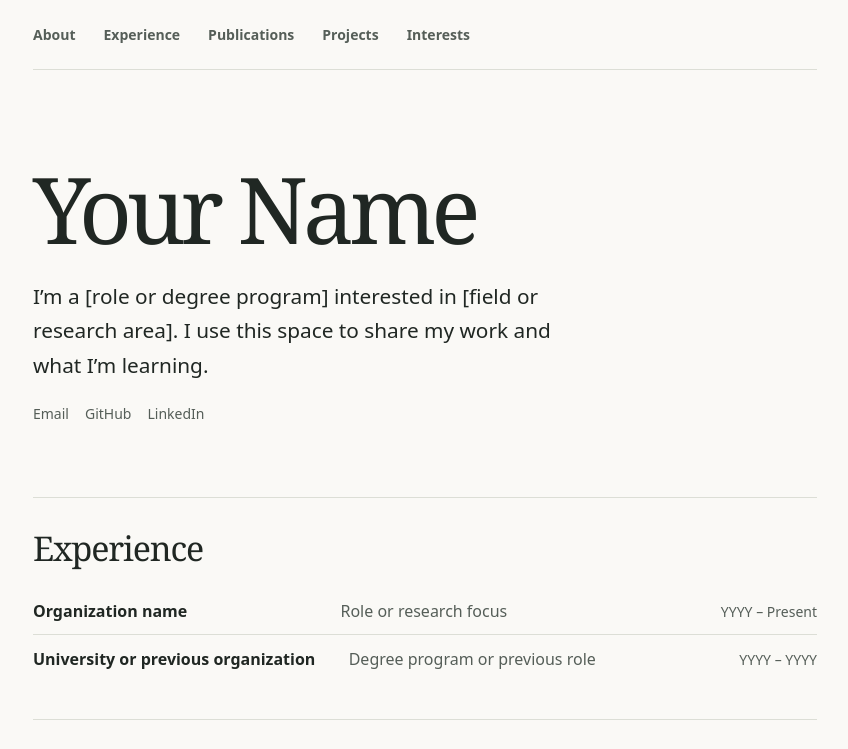
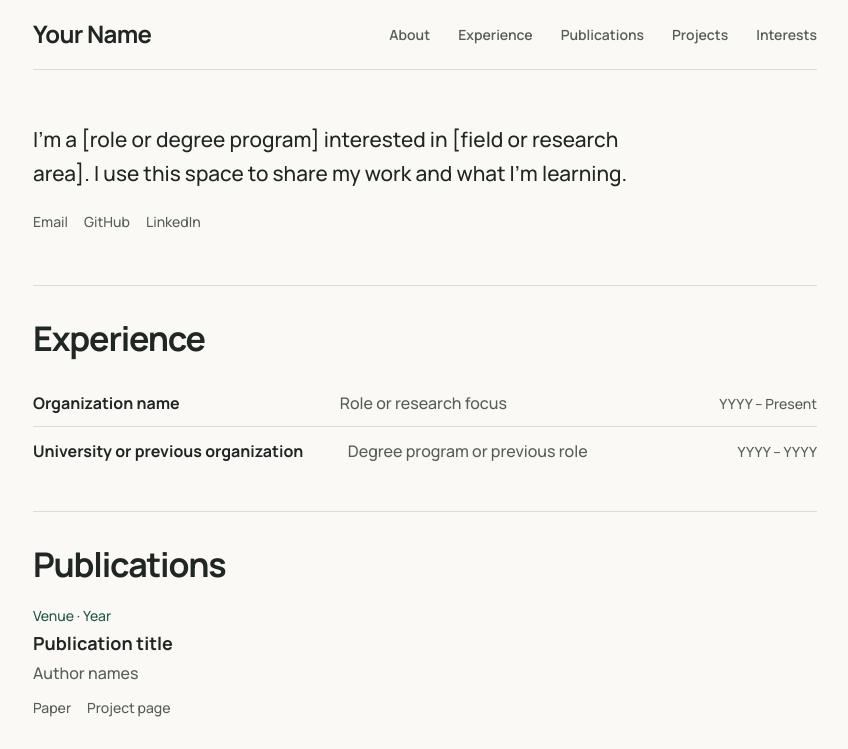
Before and after one commit to zwang42/zwang42.github.io, a plain HTML site: page index.html in a window 1280 px wide. Shown: the top 749 px of the page, without its empty margins (215-1063 px from the left). Drawn offline with Linux system fonts and the light colour scheme.

Commit message:
Refine portfolio header and typography

```diff
--- a/index.html
+++ b/index.html
@@ -11,6 +11,7 @@
     <a class="skip-link" href="#main-content">Skip to content</a>
 
     <header class="site-header page-width">
+      <h1 class="site-name" id="name">Your Name</h1>
       <nav aria-label="Sections">
         <ul class="section-nav">
           <li><a href="#about">About</a></li>
@@ -23,8 +24,7 @@
     </header>
 
     <main class="page-width" id="main-content" tabindex="-1">
-      <section class="intro" id="about" aria-labelledby="name">
-        <h1 id="name">Your Name</h1>
+      <section class="intro" id="about" aria-label="About">
         <p>I’m a [role or degree program] interested in [field or research area]. I use this space to share my work and what I’m learning.</p>
         <!-- Replace each placeholder with an anchor when its destination is ready. -->
         <ul class="link-list" aria-label="Contact and profiles">
--- a/styles.css
+++ b/styles.css
@@ -1,3 +1,11 @@
+@font-face {
+  font-family: Manrope;
+  src: url("fonts/manrope-latin.woff2") format("woff2");
+  font-style: normal;
+  font-weight: 400 700;
+  font-display: swap;
+}
+
 :root {
   color-scheme: light;
   --background: #faf9f6;
@@ -5,8 +13,7 @@
   --muted: #555e58;
   --accent: #205a48;
   --rule: #dcded6;
-  --serif: Georgia, "Times New Roman", serif;
-  --sans: system-ui, sans-serif;
+  --sans: "Avenir Next Cyr", "Avenir Next", Manrope, system-ui, sans-serif;
 }
 
 *, *::before, *::after {
@@ -17,7 +24,7 @@ body {
   margin: 0;
   background: var(--background);
   color: var(--text);
-  font: 1rem/1.65 var(--sans);
+  font: 500 1rem/1.65 var(--sans);
 }
 
 a {
@@ -58,8 +65,24 @@ p {
 }
 
 .site-header {
+  display: flex;
+  flex-wrap: wrap;
+  align-items: center;
+  gap: 0.35rem 1.5rem;
   padding-block: 1.125rem;
   border-bottom: 1px solid var(--rule);
+}
+
+.site-name {
+  font-size: clamp(1.25rem, 3vw, 1.5rem);
+  font-weight: 700;
+  line-height: 1.2;
+  letter-spacing: -0.025em;
+  overflow-wrap: anywhere;
+}
+
+.site-header nav {
+  margin-inline-start: auto;
 }
 
 .section-nav, .link-list {
@@ -70,6 +93,7 @@ p {
 }
 
 .section-nav {
+  justify-content: flex-end;
   gap: 0.25rem clamp(0.9rem, 3vw, 1.75rem);
   font-size: 0.875rem;
   font-weight: 600;
@@ -88,25 +112,14 @@ p {
 }
 
 .intro {
-  padding-block: clamp(3.25rem, 8vw, 5.5rem) clamp(2.75rem, 7vw, 4.5rem);
-}
-
-h1, h2 {
-  font-family: var(--serif);
-  font-weight: 400;
-  line-height: 1.1;
-}
-
-h1 {
-  margin-bottom: 1.25rem;
-  font-size: clamp(3.25rem, 8vw, 5.75rem);
-  letter-spacing: -0.055em;
-  overflow-wrap: anywhere;
+  padding-block: clamp(2rem, 5vw, 3.25rem);
 }
 
 h2 {
   margin-bottom: 1.25rem;
   font-size: clamp(1.75rem, 4vw, 2.125rem);
+  font-weight: 700;
+  line-height: 1.2;
   letter-spacing: -0.035em;
 }
 
@@ -214,6 +227,14 @@ h3 {
     width: min(100% - 2rem, 49rem);
   }
 
+  .site-header nav {
+    flex-basis: 100%;
+  }
+
+  .section-nav {
+    column-gap: 0.7rem;
+  }
+
   .experience-entry {
     grid-template-columns: 1fr;
     gap: 0.125rem;
```
Also changed, not shown: fonts/manrope-OFL.txt (added), fonts/manrope-latin.woff2 (added), 1 other file.
